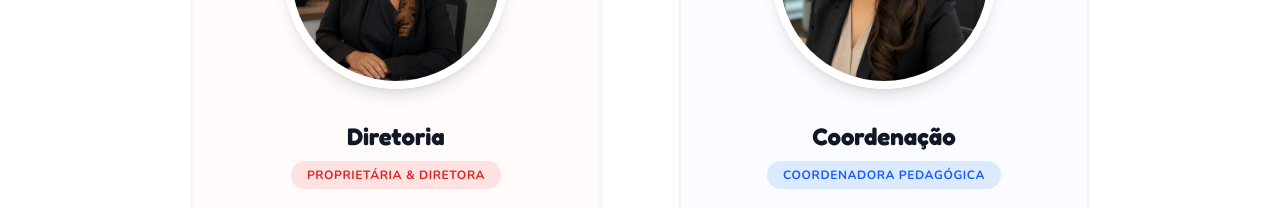
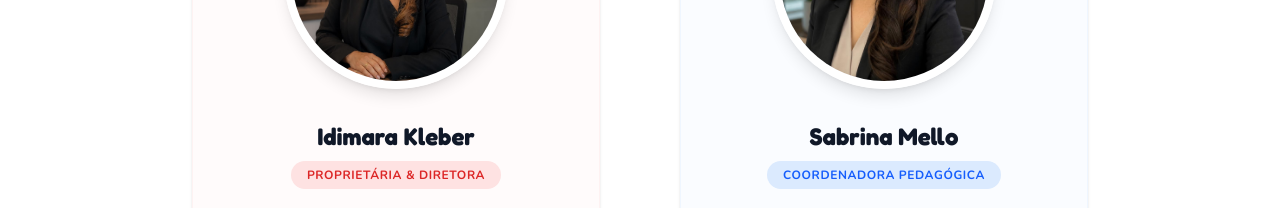
Before and after one commit to Klebsuchan/site-escola-cora-o-de-m-e, a React (Vite) app: page / in a window 1280 px wide. Shown: the part 1500-1708 px from the top of the page. Built offline with nearby package versions, Linux system fonts and the light colour scheme.

Commit message:
feat: update school branding and contact info
Update team names in AboutUs, correct the Instagram link and handle, simplify service labels, and adjust styling in the Contact component.

```diff
--- a/src/components/AboutUs.tsx
+++ b/src/components/AboutUs.tsx
@@ -55,7 +55,7 @@ export default function AboutUs() {
                 className="w-48 h-48 sm:w-56 sm:h-56 object-cover rounded-full border-[8px] border-white shadow-lg relative z-10 transform group-hover:scale-105 transition-transform duration-500"
               />
             </div>
-            <h3 className="text-2xl font-bold text-gray-900 font-heading mb-2">Diretoria</h3>
+            <h3 className="text-2xl font-bold text-gray-900 font-heading mb-2">Idimara Kleber</h3>
             <p className="text-brand-600 font-bold uppercase tracking-wider text-xs mb-4 bg-brand-100 px-4 py-1.5 rounded-full inline-block">Proprietária & Diretora</p>
             <p className="text-gray-600 px-4 leading-relaxed font-medium">
               Com o compromisso de garantir que cada criança se sinta amada. É o coração que inspira toda a equipe a proporcionar o melhor ambiente.
@@ -77,7 +77,7 @@ export default function AboutUs() {
                 className="w-48 h-48 sm:w-56 sm:h-56 object-cover rounded-full border-[8px] border-white shadow-lg relative z-10 transform group-hover:scale-105 transition-transform duration-500"
               />
             </div>
-            <h3 className="text-2xl font-bold text-gray-900 font-heading mb-2">Coordenação</h3>
+            <h3 className="text-2xl font-bold text-gray-900 font-heading mb-2">Sabrina Mello</h3>
             <p className="text-blue-600 font-bold uppercase tracking-wider text-xs mb-4 bg-blue-100 px-4 py-1.5 rounded-full inline-block">Coordenadora Pedagógica</p>
             <p className="text-gray-600 px-4 leading-relaxed font-medium">
               Responsável por planejar e orientar nosso ensino de excelência, zelando pelo desenvolvimento cognitivo, motor e social diariamente.
--- a/src/components/Contact.tsx
+++ b/src/components/Contact.tsx
@@ -19,7 +19,7 @@ export default function Contact() {
               viewport={{ once: true, margin: "-100px" }}
               transition={{ duration: 0.8, ease: "easeOut" }}
             >
-              <div className="mb-4 inline-flex items-center bg-white text-play-green px-6 py-2 rounded-full text-sm font-heading font-black uppercase tracking-widest shadow-sm transform -rotate-2 border-2 border-play-green/30">
+              <div className="mb-4 inline-flex items-center bg-white text-black px-6 py-2 rounded-full text-sm font-heading font-black uppercase tracking-widest shadow-sm transform -rotate-2 border-2 border-play-green/30">
                  <span className="text-xl mr-2">🎈</span> Venha Brincar!
               </div>
               <h2 className="text-4xl sm:text-5xl lg:text-6xl font-heading font-black text-gray-900 mb-4 sm:mb-6 mt-2 sm:mt-4 leading-tight">
--- a/src/components/Footer.tsx
+++ b/src/components/Footer.tsx
@@ -47,9 +47,9 @@ export default function Footer() {
             </p>
             <div className="flex flex-col space-y-3 mt-4 items-center md:items-start">
               <p className="text-white font-heading font-bold text-sm md:text-base">Nos siga para mais informações!</p>
-              <motion.a whileHover={{ scale: 1.05, y: -2 }} href="https://www.instagram.com/coracaodemaepf/" target="_blank" rel="noopener noreferrer" className="inline-flex items-center gap-3 bg-gradient-to-r from-purple-500 via-pink-500 to-orange-500 p-3 px-6 rounded-full text-white shadow-md hover:shadow-xl transition-all border-2 border-white/20">
+              <motion.a whileHover={{ scale: 1.05, y: -2 }} href="https://www.instagram.com/escola_coracaodemae?utm_source=ig_web_button_share_sheet&igsh=ZDNlZDc0MzIxNw==" target="_blank" rel="noopener noreferrer" className="inline-flex items-center gap-3 bg-gradient-to-r from-purple-500 via-pink-500 to-orange-500 p-3 px-6 rounded-full text-white shadow-md hover:shadow-xl transition-all border-2 border-white/20">
                 <Instagram className="w-6 h-6 stroke-[2.5]" />
-                <span className="font-bold tracking-wide">@coracaodemaepf</span>
+                <span className="font-bold tracking-wide">@escola_coracaodemae</span>
               </motion.a>
             </div>
           </motion.div>
--- a/src/components/Services.tsx
+++ b/src/components/Services.tsx
@@ -8,7 +8,7 @@ const services = [
     icon: Blocks
   },
   {
-    title: 'Segurança Total',
+    title: 'Segurança',
     description: 'Monitoramento por câmeras em todos os ambientes e controle rigoroso de acesso com portaria.',
     icon: ShieldPlus
   },
```
